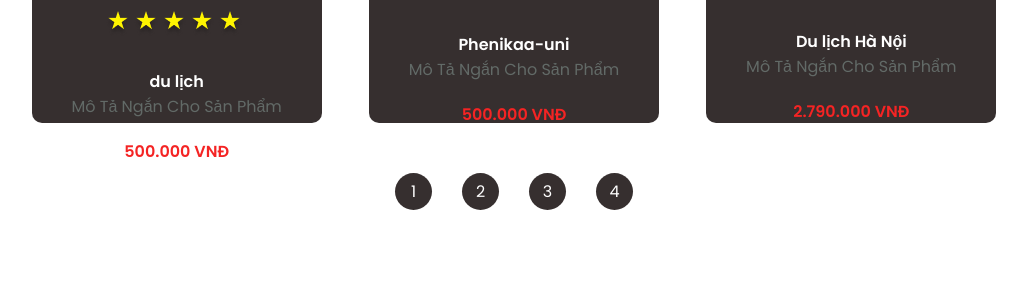
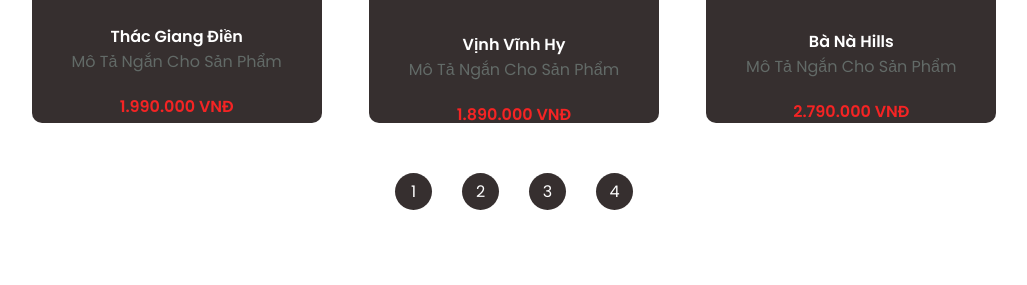
Before and after one commit to TrangNhung19/Web_Travel, a PHP site: page /asset/product4.php in a window 1280 px wide. Shown: the part 1555-1840 px from the top of the page, without its empty margins (126-1153 px from the left). Run offline with PHP 8.4, Linux system fonts and the light colour scheme.

Commit message:
Update product4.php

```diff
--- a/project/asset/product4.php
+++ b/project/asset/product4.php
@@ -17,23 +17,23 @@
     <div id="wrapper">
         <div id="header">
             <a href="" class="logo">
-                <img src="png/logo.png" alt="">
+                <img src="../png/logo.png" alt="">
             </a>
             <div id="menu">
                 <div class="item">
-                    <a href="../index.html">Trang chủ</a>
+                    <a href="../trangchu.php">Trang chủ</a>
                 </div>
                 <div class="item">
-                    <a href="product1.html">Du lịch miền Bắc</a>
+                    <a href="product1.php">Du lịch miền Bắc</a>
                 </div>
                 <div class="item">
-                    <a href="product2.html">Du lịch miền Trung</a>
+                    <a href="product2.php">Du lịch miền Trung</a>
                 </div>
                 <div class="item">
-                    <a href="product3.html">Du lịch miền Nam</a>
+                    <a href="product3.php">Du lịch miền Nam</a>
                 </div>
                 <div class="item">
-                    <a href="product4.html">Tour nghỉ Lễ</a>
+                    <a href="product4.php">Tour nghỉ Lễ</a>
                 </div>
 
             </div>
@@ -53,7 +53,7 @@
                     <br>
                     <span>NGHỈ LỄ</span>
                 </h2>
-                <p>Miền Bắc là nơi khởi nguồn văn hóa ngàn năm văn hiến của dân tộc Việt Nam. Du lịch miền Bắc du khách sẽ được khám phá những thắng cảnh thiên nhiên đẹp mê hồn cùng nhiều công trình kiến trúc ấn tượng được tạo nên bởi bàn tay khéo léo của con người. </p>
+                <p>Tour nghỉ lễ là lựa chọn hoàn hảo dành cho du khách có nhu cầu đi du lịch cùng bạn bè, đồng nghiệp và gia đình trong những dịp nghỉ lễ tết hằng năm. Hãy đồng hành với Luxtour khám phá thêm về tour nghỉ lễ qua bài viết dưới đây để có những trải nghiệm tuyệt vời trong kì nghỉ nhé!</p>
 
             </div>
             <div class="box-right">
@@ -67,7 +67,7 @@
             <h2>SẢN PHẨM CỦA CHÚNG TÔI</h2>
             <ul id="list-products">
                 <div class="item">
-                    <a href="tab/Caobang.html">
+                    <a href="tab/Binhchau.php">
                         <img src="../image/caobang.jpg" alt="">
                         <div class="stars">
                             <span>
@@ -87,9 +87,9 @@
                             </span>
                         </div>
 
-                        <div class="name">Du lịch Hà Nội-Cao Bằng </div>
+                        <div class="name">Suối nước nóng Bình Châu </div>
                         <div class="desc">Mô Tả Ngắn Cho tour</div>
-                        <div class="price">2.790.000 VNĐ</div>
+                        <div class="price">1.790.000 VNĐ</div>
                         </div>
 
                     </a>
@@ -113,9 +113,9 @@
                         </span>
                     </div>
 
-                    <div class="name">Du lịch Hạ Long</div>
+                    <div class="name">Khu Du Lịch Thủy Châu</div>
                     <div class="desc">Mô Tả Ngắn Cho Sản Phẩm</div>
-                    <div class="price">500.000 VNĐ</div>
+                    <div class="price">1.990.000 VNĐ</div>
                 </div>
 
 
@@ -139,12 +139,12 @@
                         </span>
                     </div>
 
-                    <div class="name">du lịch</div>
+                    <div class="name">Du lịch Suối Mơ</div>
                     <div class="desc">Mô Tả Ngắn Cho Sản Phẩm</div>
-                    <div class="price">500.000 VNĐ</div>
+                    <div class="price">1.690.000 VNĐ</div>
                 </div>
                 <div class="item">
-                    <img src="../image/Ban Gioc 2.jpg" alt="">
+                    <img src="../image/phanthiet5.jpg" alt="">
                     <div class="stars">
                         <span>
                             <img src="png/star.png" alt="">
@@ -163,9 +163,9 @@
                         </span>
                     </div>
 
-                    <div class="name">du lịch</div>
+                    <div class="name">Thác Giang Điền</div>
                     <div class="desc">Mô Tả Ngắn Cho Sản Phẩm</div>
-                    <div class="price">500.000 VNĐ</div>
+                    <div class="price">1.990.000 VNĐ</div>
                 </div>
 
                 <div class="item">
@@ -188,9 +188,9 @@
                         </span>
                     </div>
 
-                    <div class="name">Phenikaa-uni</div>
+                    <div class="name">Vịnh Vĩnh Hy</div>
                     <div class="desc">Mô Tả Ngắn Cho Sản Phẩm</div>
-                    <div class="price">500.000 VNĐ</div>
+                    <div class="price">1.890.000 VNĐ</div>
                 </div>
 
                 <div class="item">
@@ -213,11 +213,12 @@
                         </span>
                     </div>
 
-                    <div class="name">Du lịch Hà Nội</div>
+                    <div class="name">Bà Nà Hills</div>
                     <div class="desc">Mô Tả Ngắn Cho Sản Phẩm</div>
                     <div class="price">2.790.000 VNĐ</div>
                 </div>
             </ul>
+
             <div class="list-page">
                 <div class="item">
                     <a href="">1</a>
```
